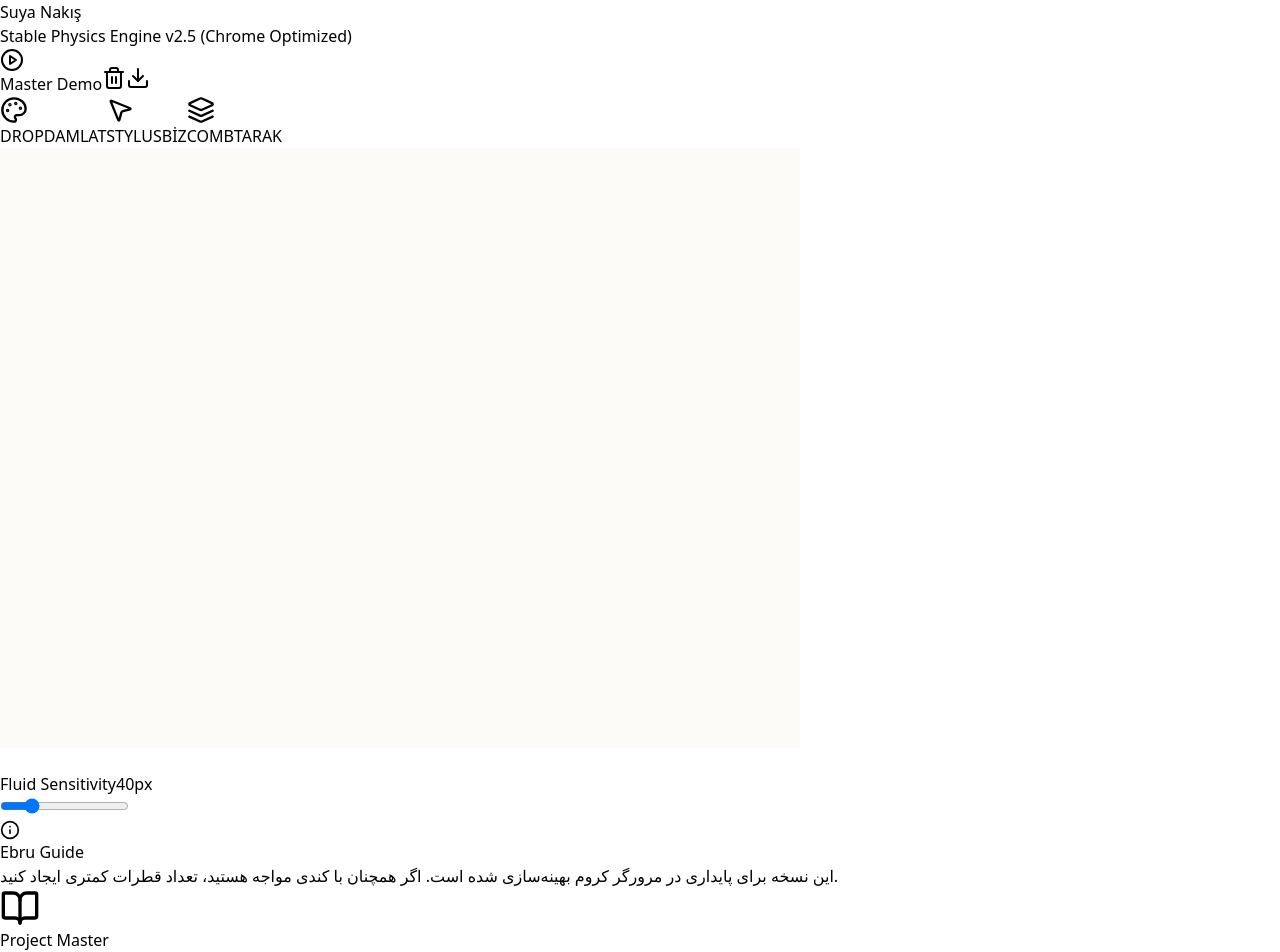
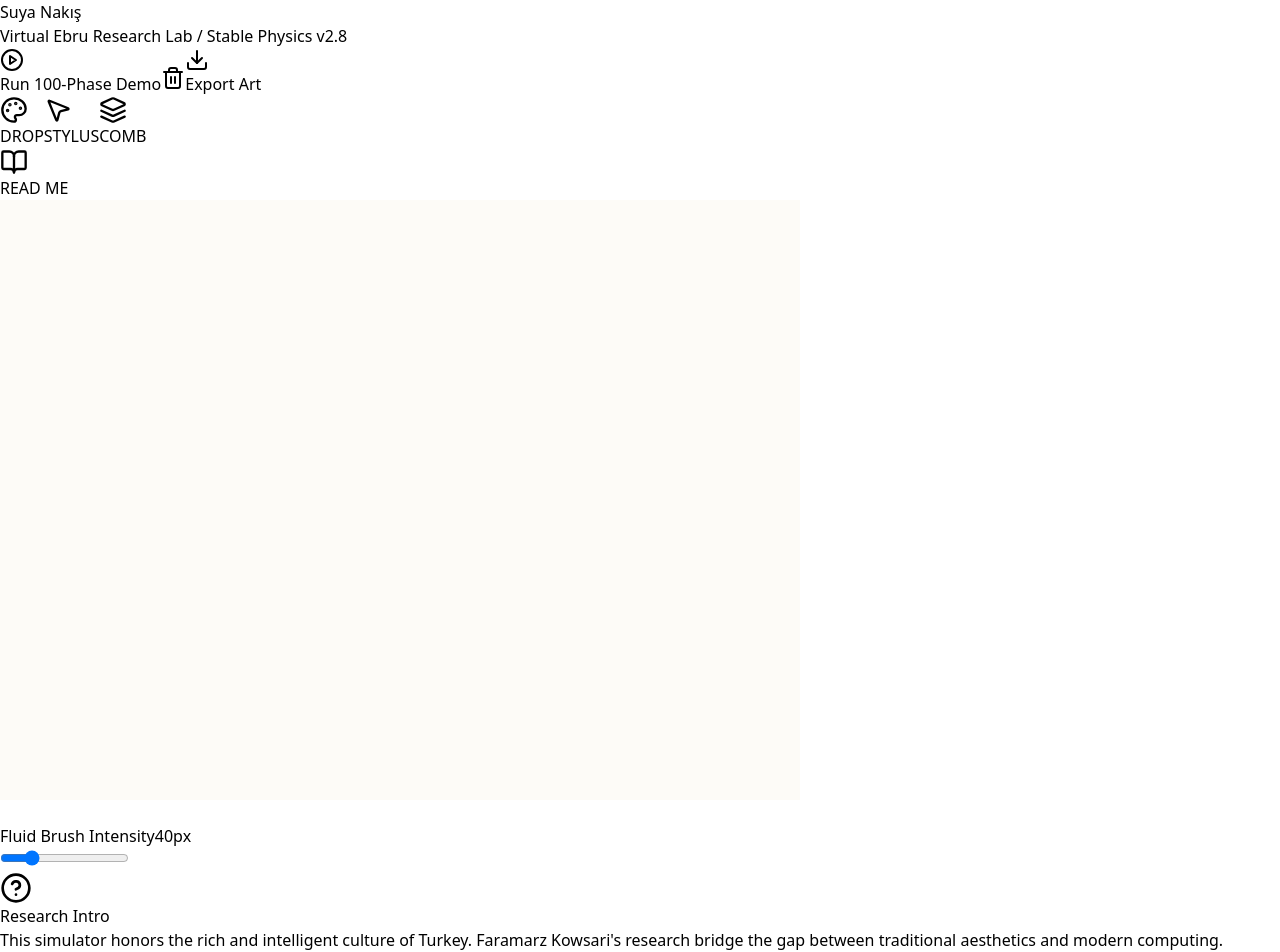
Before and after one commit to FaramarzKowsari/suya-nakis, a React (Vite) app: page / in a window 1280 px wide. Shown: the top 952 px of the page. Built offline with nearby package versions, Linux system fonts and the light colour scheme.

Commit message:
Update App.jsx

```diff
--- a/src/App.jsx
+++ b/src/App.jsx
@@ -11,13 +11,15 @@ import {
   ExternalLink,
   Linkedin,
   BookOpen,
-  Layers
+  Layers,
+  X,
+  Volume2
 } from 'lucide-react';
 
 // --- Ebru Physics Engine Constants ---
 const CANVAS_WIDTH = 800;
 const CANVAS_HEIGHT = 600;
-const VERTEX_COUNT = 300; // Optimized for Chrome stability
+const VERTEX_COUNT = 300;
 
 const App = () => {
   const canvasRef = useRef(null);
@@ -32,14 +34,14 @@ const App = () => {
   const [brushSize, setBrushSize] = useState(40);
   const [isDemoRunning, setIsDemoRunning] = useState(false);
   const [isDrawing, setIsDrawing] = useState(false);
+  const [showDetailModal, setShowDetailModal] = useState(false);
 
-  // Helper to safely clear all active timeouts
   const clearAllTimers = () => {
     timersRef.current.forEach(clearTimeout);
     timersRef.current = [];
   };
 
-  // --- Physics Logic with Safety Checks for Chrome ---
+  // --- Physics Logic ---
   const createDrop = (x, y, r, color) => {
     const vertices = [];
     for (let i = 0; i < VERTEX_COUNT; i++) {
@@ -59,9 +61,7 @@ const App = () => {
         const d2 = dx * dx + dy * dy;
         if (d2 <= 0 || !Number.isFinite(d2)) return v;
         const m = Math.sqrt(1 + r2 / d2);
-        const nx = x + dx * m;
-        const ny = y + dy * m;
-        return (Number.isFinite(nx) && Number.isFinite(ny)) ? { x: nx, y: ny } : v;
+        return { x: x + dx * m, y: y + dy * m };
       })
     }));
   };
@@ -81,9 +81,7 @@ const App = () => {
         if (perpDist < 50) {
           const power = Math.pow(1 - perpDist / 50, 2);
           const force = power * forceVal;
-          const nx = v.x + (dx / dist) * force;
-          const ny = v.y + (dy / dist) * force;
-          return (Number.isFinite(nx) && Number.isFinite(ny)) ? { x: nx, y: ny } : v;
+          return { x: v.x + (dx / dist) * force, y: v.y + (dy / dist) * force };
         }
         return v;
       })
@@ -112,22 +110,20 @@ const App = () => {
             nx += (dx / dist) * force; ny += (dy / dist) * force;
           }
         }
-        return (Number.isFinite(nx) && Number.isFinite(ny)) ? { x: nx, y: ny } : v;
+        return { x: nx, y: ny };
       })
     }));
   };
 
-  // --- Animation Loop ---
   const draw = () => {
     const canvas = canvasRef.current;
     if (!canvas) return;
-    const ctx = canvas.getContext('2d', { alpha: false }); // Optimization for Chrome
+    const ctx = canvas.getContext('2d', { alpha: false });
 
     ctx.fillStyle = '#fdfbf7';
     ctx.fillRect(0, 0, CANVAS_WIDTH, CANVAS_HEIGHT);
 
     dropsRef.current.forEach(drop => {
-      if (!drop.vertices || drop.vertices.length === 0) return;
       ctx.beginPath();
       ctx.moveTo(drop.vertices[0].x, drop.vertices[0].y);
       for (let i = 1; i < drop.vertices.length; i++) {
@@ -152,16 +148,14 @@ const App = () => {
     };
   }, []);
 
-  // --- Throttled Input Handlers for Chrome ---
+  // --- Handlers ---
   const handleStart = (e) => {
     if (isDemoRunning) return;
     const rect = canvasRef.current.getBoundingClientRect();
     const x = (e.clientX - rect.left) * (CANVAS_WIDTH / rect.width);
     const y = (e.clientY - rect.top) * (CANVAS_HEIGHT / rect.height);
-
     lastPos.current = { x, y };
     setIsDrawing(true);
-
     if (tool === 'drop') {
       applyMarblingDrop(x, y, brushSize);
       dropsRef.current.push(createDrop(x, y, brushSize, currentColor));
@@ -170,25 +164,21 @@ const App = () => {
 
   const handleMove = (e) => {
     if (!isDrawing || isDemoRunning || tool === 'drop') return;
-
     const now = performance.now();
-    if (now - lastProcessingTime.current < 16) return; // Limit to ~60fps calculations
+    if (now - lastProcessingTime.current < 16) return;
     lastProcessingTime.current = now;
-
     const rect = canvasRef.current.getBoundingClientRect();
     const x = (e.clientX - rect.left) * (CANVAS_WIDTH / rect.width);
     const y = (e.clientY - rect.top) * (CANVAS_HEIGHT / rect.height);
-
     const prev = lastPos.current;
     if (tool === 'tine') applyTineLine(prev.x, prev.y, x, y);
     else if (tool === 'comb') applyCombMove(prev.x, prev.y, x, y);
-
     lastPos.current = { x, y };
   };
 
   const handleEnd = () => setIsDrawing(false);
 
-  // --- Automation ---
+  // --- 100-Phase Master Simulation Scenario ---
   const run100StepDemo = () => {
     if (isDemoRunning) return;
     setIsDemoRunning(true);
@@ -204,103 +194,130 @@ const App = () => {
       }, timeline));
     };
 
-    playVoice("دموی استادی هنر ابرو آغاز می‌شود.");
-    for (let i = 1; i <= 30; i++) {
+    // INTRO (Phase 1-20)
+    step(() => {}, 0, "Initiating 100-Phase Master Simulation. This project, developed by Faramarz Kowsari, explores the mathematical foundations of Turkish Ebru art.");
+    for (let i = 1; i <= 20; i++) {
       step(() => {
-        const x = 150 + Math.random() * (CANVAS_WIDTH - 300);
-        const y = 150 + Math.random() * (CANVAS_HEIGHT - 300);
-        const r = 40 + Math.random() * 50;
-        const colors = ['#1D3557', '#457B9D', '#E63946', '#FFB703', '#F1FAEE'];
+        const x = 150 + Math.random() * 500;
+        const y = 100 + Math.random() * 400;
+        applyMarblingDrop(x, y, 60);
+        dropsRef.current.push(createDrop(x, y, 60, i % 2 === 0 ? '#1D3557' : '#457B9D'));
+      }, 100);
+    }
+
+    // RESEARCH MENTION (Phase 21-50)
+    step(() => {}, 500, "This simulator is part of Faramarz Kowsari's research to introduce the rich and intelligent cultural heritage of Turkey through advanced software engineering.");
+    for (let i = 21; i <= 50; i++) {
+      step(() => {
+        const x = 100 + Math.random() * 600;
+        const y = 100 + Math.random() * 400;
+        const r = 40 + Math.random() * 40;
         applyMarblingDrop(x, y, r);
-        dropsRef.current.push(createDrop(x, y, r, colors[i % 5]));
+        dropsRef.current.push(createDrop(x, y, r, '#E63946'));
+      }, 120);
+    }
+
+    // FLUID DYNAMICS (Phase 51-80)
+    step(() => {}, 500, "Observe the 300-vertex fluid dynamics. Each stroke recreates the organic interaction of pigments on water, calculated in real-time.");
+    for (let i = 51; i <= 80; i++) {
+      step(() => {
+        const offset = (i - 50) * 15;
+        applyTineLine(50, offset, 750, offset, 25);
+      }, 100);
+    }
+
+    // CONCLUSION (Phase 81-100)
+    step(() => {}, 500, "Finalizing the digital masterpiece. We invite you to experience the beauty of Turkey's art through this innovative digital window.");
+    for (let i = 81; i <= 100; i++) {
+      step(() => {
+        applyCombMove(400, 50, 400, 550);
       }, 150);
     }
 
-    step(() => setIsDemoRunning(false), 2000, "نمایش پایان یافت.");
+    step(() => setIsDemoRunning(false), 2000, "Simulation complete. The heritage of Turkey is preserved in every pixel.");
   };
 
   const playVoice = (text) => {
     if ('speechSynthesis' in window) {
       window.speechSynthesis.cancel();
       const ut = new SpeechSynthesisUtterance(text);
-      ut.lang = 'tr-TR';
+      ut.lang = 'en-US';
+      ut.rate = 0.95;
       window.speechSynthesis.speak(ut);
     }
   };
 
+  const philosophyText = `Turkish Ebru, also known as Paper Marbling, is a UNESCO-recognized intangible cultural heritage. Historically dating back to the 13th century, it is the art of creating colorful patterns by sprinkling and brushing color pigments on a pan of oily water and then transferring the patterns to paper. This digital simulator, a result of Faramarz Kowsari's research, uses high-fidelity fluid physics to honor this tradition. It represents the intersection of ancient aesthetics and modern mathematical algorithms, introducing the profound intelligence of Turkish culture to the digital world.`;
+
   return (
     <div className="min-h-screen bg-stone-50 flex flex-col items-center p-4 md:p-8 font-sans text-stone-900 select-none">
-      {/* Header UI */}
+
+      {/* Detail Modal */}
+      {showDetailModal && (
+        <div className="fixed inset-0 bg-black/70 backdrop-blur-md z-50 flex items-center justify-center p-6">
+          <div className="bg-white rounded-[3rem] p-10 max-w-2xl w-full shadow-2xl relative animate-in fade-in zoom-in duration-300">
+            <button onClick={() => { window.speechSynthesis.cancel(); setShowDetailModal(false); }} className="absolute top-6 right-6 p-3 bg-stone-100 rounded-full hover:bg-red-50 hover:text-red-500 transition-all"><X size={24} /></button>
+            <h2 className="text-3xl font-black text-emerald-800 mb-6 uppercase tracking-tighter italic">The Philosophy of Ebru</h2>
+            <p className="text-stone-600 leading-relaxed text-lg mb-8 italic">{philosophyText}</p>
+            <button
+              onClick={() => playVoice(philosophyText)}
+              className="flex items-center gap-3 bg-emerald-700 text-white px-8 py-4 rounded-2xl font-black uppercase tracking-widest hover:bg-emerald-800 active:scale-95 transition-all shadow-xl shadow-emerald-100"
+            >
+              <Volume2 size={24} /> Narrate Concept
+            </button>
+          </div>
+        </div>
+      )}
+
+      {/* Header */}
       <div className="max-w-6xl w-full flex flex-col md:flex-row justify-between items-center mb-10 gap-6">
         <div className="text-center md:text-left">
           <h1 className="text-4xl md:text-6xl font-serif font-black text-stone-900 tracking-tighter italic">Suya <span className="text-emerald-700">Nakış</span></h1>
-          <p className="text-stone-400 font-bold text-[10px] md:text-xs tracking-[0.4em] mt-2 uppercase underline decoration-emerald-500/30">Stable Physics Engine v2.5 (Chrome Optimized)</p>
+          <p className="text-stone-400 font-bold text-[10px] md:text-xs tracking-[0.4em] mt-2 uppercase">Virtual Ebru Research Lab / <span className="text-emerald-600">Stable Physics v2.8</span></p>
         </div>
         <div className="flex flex-wrap justify-center gap-3">
-          <button onClick={run100StepDemo} disabled={isDemoRunning} className={`group p-4 md:px-8 bg-stone-900 text-white rounded-2xl shadow-2xl transition-all active:scale-95 ${isDemoRunning ? 'opacity-50' : 'hover:bg-emerald-950'}`}>
-            <div className="flex items-center gap-3"><PlayCircle size={24} className={isDemoRunning ? 'text-stone-500' : 'text-emerald-400 animate-pulse'} /><div className="text-left"><p className="text-[12px] font-black uppercase tracking-widest">Master Demo</p></div></div>
+          <button onClick={run100StepDemo} disabled={isDemoRunning} className={`group p-4 md:px-8 bg-stone-900 text-white rounded-2xl shadow-2xl transition-all active:scale-95 ${isDemoRunning ? 'opacity-50 cursor-not-allowed' : 'hover:bg-emerald-950'}`}>
+            <div className="flex items-center gap-3"><PlayCircle size={24} className={isDemoRunning ? 'text-stone-500' : 'text-emerald-400 animate-pulse'} /><div className="text-left"><p className="text-[12px] font-black uppercase tracking-widest">Run 100-Phase Demo</p></div></div>
           </button>
           <button onClick={() => { dropsRef.current = []; clearAllTimers(); }} className="p-4 bg-white rounded-2xl shadow-md hover:bg-red-50 text-red-500 transition-all border border-stone-100"><Trash2 size={24} /></button>
-          <button onClick={() => { const link = document.createElement('a'); link.download = 'ebru-art.png'; link.href = canvasRef.current.toDataURL(); link.click(); }} className="p-4 bg-emerald-700 text-white rounded-2xl shadow-lg hover:bg-emerald-800 transition-all flex items-center gap-2"><Download size={24} /></button>
+          <button onClick={() => { const link = document.createElement('a'); link.download = 'ebru-research.png'; link.href = canvasRef.current.toDataURL(); link.click(); }} className="p-4 bg-emerald-700 text-white rounded-2xl shadow-lg hover:bg-emerald-800 transition-all flex items-center gap-2"><Download size={24} /><span className="hidden md:block text-[10px] font-black uppercase tracking-widest">Export Art</span></button>
         </div>
       </div>
 
-      <div className="flex flex-col lg:flex-row gap-8 max-w-7xl w-full h-full">
-        {/* Tool Selector */}
+      <div className="flex flex-col lg:flex-row gap-8 max-w-7xl w-full">
+        {/* Toolbar */}
         <aside className="lg:w-32 flex lg:flex-col gap-4 bg-white p-5 rounded-[3.5rem] shadow-2xl border border-stone-100 h-fit">
-          <ToolBtn active={tool === 'drop'} onClick={() => setTool('drop')} icon={<Palette />} en="DROP" tr="DAMLAT" />
-          <ToolBtn active={tool === 'tine'} onClick={() => setTool('tine')} icon={<MousePointer2 />} en="STYLUS" tr="BİZ" />
-          <ToolBtn active={tool === 'comb'} onClick={() => setTool('comb')} icon={<Layers />} en="COMB" tr="TARAK" />
+          <ToolBtn active={tool === 'drop'} onClick={() => setTool('drop')} icon={<Palette />} title="DROP" />
+          <ToolBtn active={tool === 'tine'} onClick={() => setTool('tine')} icon={<MousePointer2 />} title="STYLUS" />
+          <ToolBtn active={tool === 'comb'} onClick={() => setTool('comb')} icon={<Layers />} title="COMB" />
+          <div className="h-px bg-stone-100 my-2" />
+          <button onClick={() => setShowDetailModal(true)} className="p-6 rounded-[2.5rem] flex flex-col items-center gap-1 transition-all bg-emerald-50 text-emerald-700 hover:bg-emerald-700 hover:text-white shadow-lg"><BookOpen size={28} /><span className="text-[9px] font-black mt-1">READ ME</span></button>
         </aside>
 
-        {/* Interactive Canvas */}
-        <div className={`relative flex-grow shadow-2xl rounded-[5rem] overflow-hidden border-[16px] md:border-[20px] border-white bg-white outline outline-1 outline-stone-200`}>
-          <canvas
-            ref={canvasRef}
-            width={CANVAS_WIDTH}
-            height={CANVAS_HEIGHT}
-            onMouseDown={handleStart}
-            onMouseMove={handleMove}
-            onMouseUp={handleEnd}
-            onMouseLeave={handleEnd}
-            className="w-full h-auto cursor-crosshair touch-none"
-          />
-
-          <div className="absolute bottom-10 left-1/2 -translate-x-1/2 w-[90%] md:w-[85%] flex flex-col md:flex-row items-center gap-6 md:gap-10 bg-stone-900/95 backdrop-blur-3xl p-6 md:p-8 rounded-[3.5rem] text-white shadow-2xl">
-             <div className="flex gap-3 md:gap-4">
-               {['#1D3557', '#40E0D0', '#FFB703', '#E63946', '#F1FAEE'].map(c => (
-                 <button key={c} onClick={() => setCurrentColor(c)} className={`w-8 h-8 md:w-10 md:h-10 rounded-full border-2 transition-all ${currentColor === c ? 'border-white scale-125 ring-4 ring-white/10' : 'border-transparent opacity-50'}`} style={{ backgroundColor: c }} />
-               ))}
-             </div>
-             <div className="flex-grow w-full flex flex-col gap-2">
-                <div className="flex justify-between text-[8px] font-black uppercase tracking-widest opacity-40">
-                  <span>Fluid Sensitivity</span>
-                  <span>{brushSize}px</span>
-                </div>
-                <input type="range" min="10" max="150" value={brushSize} onChange={(e) => setBrushSize(parseInt(e.target.value))} className="w-full h-1 bg-white/20 rounded-lg appearance-none cursor-pointer accent-emerald-400" />
-             </div>
+        {/* Canvas */}
+        <div className={`relative flex-grow shadow-2xl rounded-[5rem] overflow-hidden border-[16px] md:border-[24px] border-white bg-white outline outline-1 outline-stone-200`}>
+          <canvas ref={canvasRef} width={CANVAS_WIDTH} height={CANVAS_HEIGHT} onMouseDown={handleStart} onMouseMove={handleMove} onMouseUp={handleEnd} className="w-full h-auto cursor-crosshair touch-none" />
+          <div className="absolute bottom-10 left-1/2 -translate-x-1/2 w-[90%] md:w-[80%] flex flex-col md:flex-row items-center gap-10 bg-stone-900/95 backdrop-blur-3xl p-8 rounded-[3.5rem] text-white shadow-2xl">
+             <div className="flex gap-4">{['#1D3557', '#40E0D0', '#FFB703', '#E63946', '#F1FAEE'].map(c => <button key={c} onClick={() => setCurrentColor(c)} className={`w-12 h-12 rounded-full border-2 transition-all ${currentColor === c ? 'border-white scale-125 ring-4 ring-white/10' : 'border-transparent opacity-50'}`} style={{ backgroundColor: c }} />)}</div>
+             <div className="flex-grow w-full flex flex-col gap-2"><div className="flex justify-between text-[8px] font-black uppercase tracking-widest opacity-40"><span>Fluid Brush Intensity</span><span>{brushSize}px</span></div><input type="range" min="10" max="150" value={brushSize} onChange={(e) => setBrushSize(parseInt(e.target.value))} className="w-full h-1 bg-white/20 rounded-lg appearance-none cursor-pointer accent-emerald-400" /></div>
           </div>
         </div>
 
-        {/* Info Sidebar */}
-        <div className="lg:w-80 space-y-6 pb-10">
-          <div className="bg-white p-8 rounded-[3rem] border border-stone-100 shadow-xl">
-             <div className="flex items-center gap-3 mb-6">
-               <div className="p-3 bg-emerald-50 rounded-2xl text-emerald-600"><Info size={20}/></div>
-               <h3 className="font-black text-xs uppercase tracking-widest text-stone-800">Ebru Guide</h3>
-             </div>
-             <p className="text-[11px] leading-relaxed text-stone-500 text-justify italic">
-               این نسخه برای پایداری در مرورگر کروم بهینه‌سازی شده است. اگر همچنان با کندی مواجه هستید، تعداد قطرات کمتری ایجاد کنید.
+        {/* Sidebar */}
+        <div className="lg:w-80 space-y-6">
+          <div className="bg-white p-10 rounded-[3.5rem] border border-stone-100 shadow-xl">
+             <div className="flex items-center gap-4 mb-6"><div className="bg-emerald-100 p-4 rounded-2xl text-emerald-700"><HelpCircle size={32} /></div><div><p className="font-black text-sm uppercase tracking-widest text-stone-900">Research Intro</p></div></div>
+             <p className="text-[12px] leading-relaxed text-stone-500 text-justify italic">
+               This simulator honors the rich and intelligent culture of Turkey. Faramarz Kowsari's research bridge the gap between traditional aesthetics and modern computing.
              </p>
           </div>
 
-          <div className="bg-emerald-900 text-white p-8 rounded-[3rem] shadow-xl relative overflow-hidden">
-            <BookOpen size={40} className="absolute -bottom-2 -right-2 opacity-10" />
-            <p className="text-[10px] font-black uppercase tracking-widest mb-2 text-emerald-400">Project Master</p>
-            <p className="text-sm font-bold tracking-tight">Faramarz Kowsari</p>
-            <a href="https://linkedin.com/in/faramarzkowsari" target="_blank" rel="noopener noreferrer" className="mt-4 flex items-center gap-2 text-[10px] font-black uppercase text-emerald-200 hover:text-white transition-all underline decoration-emerald-500/50">
-              LinkedIn Profile <ExternalLink size={12} />
-            </a>
+          <div className="bg-emerald-900 text-white p-10 rounded-[3.5rem] shadow-xl relative overflow-hidden group">
+            <BookOpen size={60} className="absolute -bottom-4 -right-4 opacity-10" />
+            <p className="text-[10px] font-black uppercase tracking-widest mb-2 text-emerald-400">Researcher & Dev</p>
+            <p className="text-lg font-bold tracking-tight">Faramarz Kowsari</p>
+            <p className="text-[10px] mt-1 opacity-60">Software Engineer & Cultural Researcher</p>
+            <a href="https://linkedin.com/in/faramarzkowsari" target="_blank" rel="noopener noreferrer" className="mt-8 flex items-center gap-3 text-[10px] font-black uppercase text-emerald-200 hover:text-white transition-all underline decoration-emerald-500/50">LinkedIn Profile <ExternalLink size={14} /></a>
           </div>
         </div>
       </div>
@@ -308,11 +325,10 @@ const App = () => {
   );
 };
 
-const ToolBtn = ({ active, onClick, icon, en, tr }) => (
-  <button onClick={onClick} className={`p-5 md:p-6 rounded-[2.5rem] flex flex-col items-center gap-1 transition-all ${active ? 'bg-stone-900 text-white shadow-xl scale-110' : 'text-stone-300 hover:bg-stone-50'}`}>
+const ToolBtn = ({ active, onClick, icon, title }) => (
+  <button onClick={onClick} className={`p-6 rounded-[2.5rem] flex flex-col items-center gap-1 transition-all ${active ? 'bg-stone-900 text-white shadow-xl scale-110' : 'text-stone-300 hover:bg-stone-50'}`}>
     {React.cloneElement(icon, { size: 28 })}
-    <span className="text-[10px] font-black mt-2 leading-none uppercase tracking-tighter">{en}</span>
-    <span className="text-[8px] font-bold opacity-30 uppercase">{tr}</span>
+    <span className="text-[10px] font-black mt-2 uppercase tracking-tighter">{title}</span>
   </button>
 );
 
```
